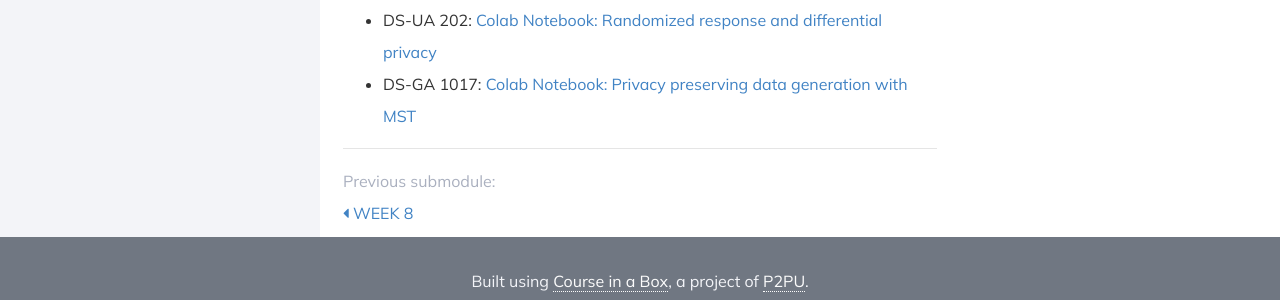
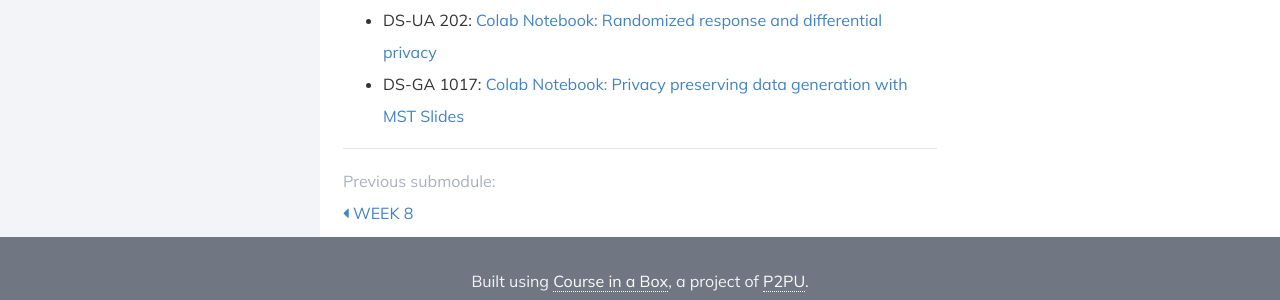
Before and after one commit to DataResponsibly/rds24, a Jekyll site: the page built from modules/data_protection/_posts/2000-01-03-week9.md, in a window 1280 px wide. Shown: the part 558-858 px from the top of the page. Built offline with Jekyll 4.4.1, drawn with Linux system fonts in a browser that asks for light colours; nearby versions of some CDN libraries.

Commit message:
added slides from week 9 lab

```diff
--- a/modules/data_protection/_posts/2000-01-03-week9.md
+++ b/modules/data_protection/_posts/2000-01-03-week9.md
@@ -19,4 +19,4 @@ title: Week 9
 **Lab:**
 
 * DS-UA 202: [Colab Notebook: Randomized response and differential privacy](https://colab.research.google.com/drive/1iwMrCY2IvChUFbZv0DxJppCwl4TbEmJO?usp=sharing)
-* DS-GA 1017: [Colab Notebook: Privacy preserving data generation with MST](https://colab.research.google.com/drive/14tpVNNuqmEtsS3yL9duvwyT1vBdrzODr?usp=sharing)
+* DS-GA 1017: [Colab Notebook: Privacy preserving data generation with MST](https://colab.research.google.com/drive/14tpVNNuqmEtsS3yL9duvwyT1vBdrzODr?usp=sharing) [Slides](https://docs.google.com/presentation/d/1UeddXbfvboWe3KF_LWunJIDEzWLKe-yGeSCSs1oO49g/edit?usp=sharing)
```
